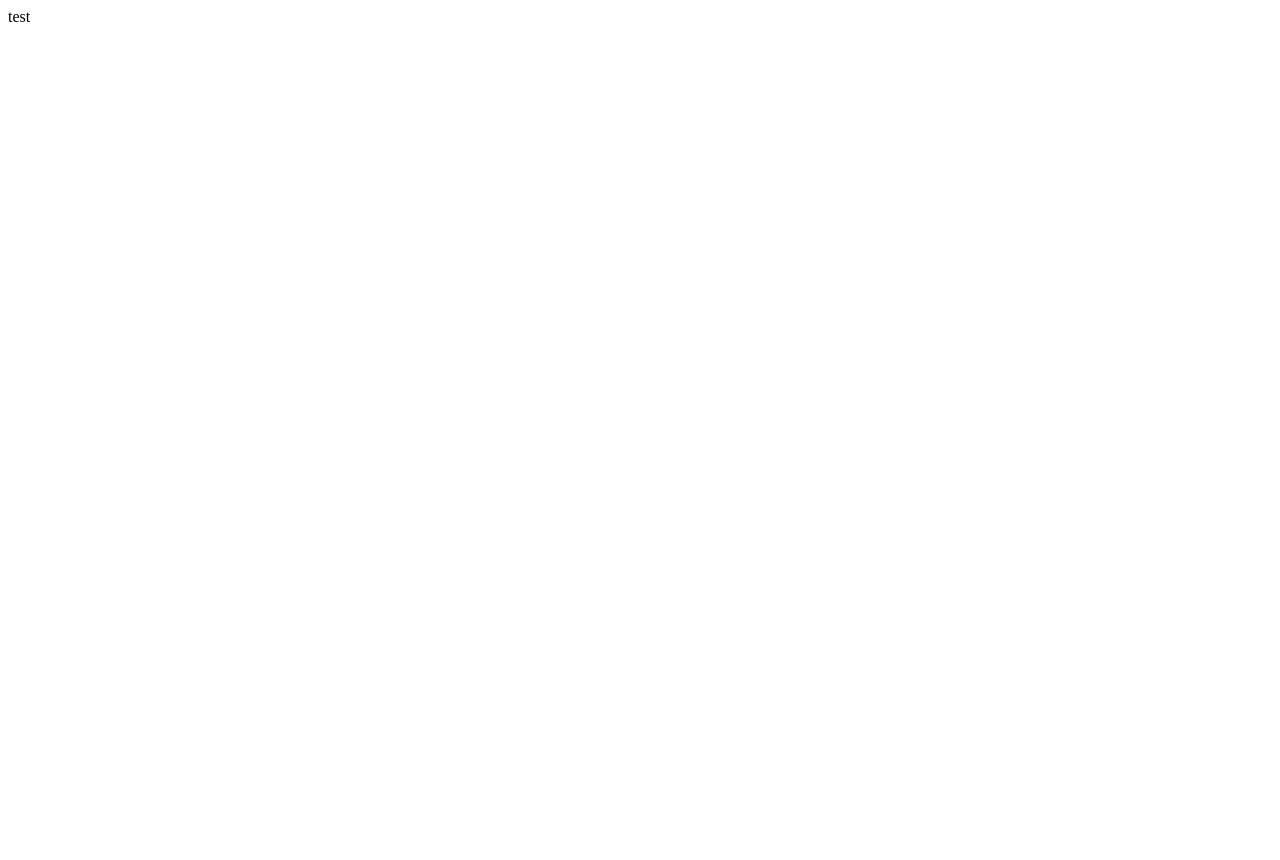
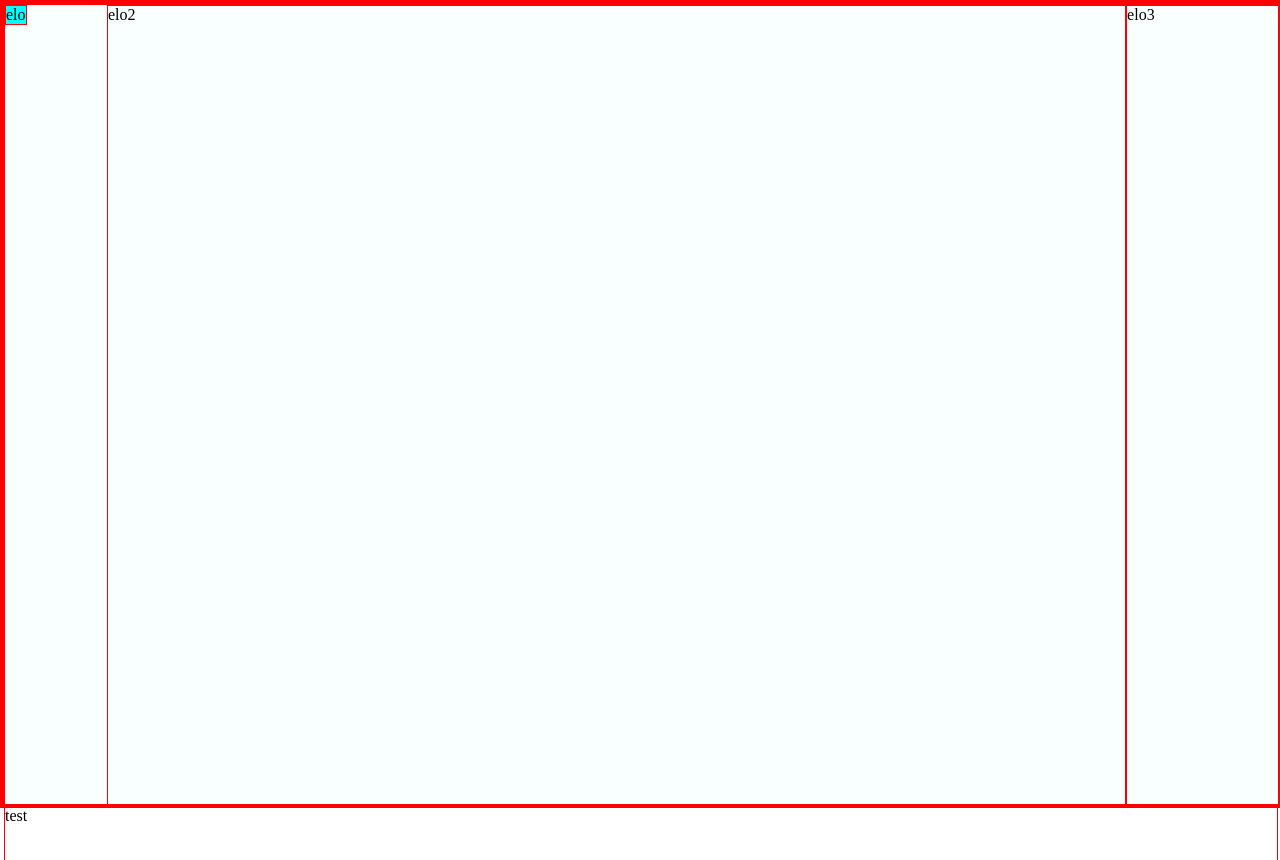
Before and after one commit to JakubSapko/JakubSapko.github.io, a React (Vite) app: page / in a window 1280 px wide. Shown: the top 860 px of the page. Before the commit the page ends 800 px from the top, so only its background shows below. Built offline with nearby package versions, Linux system fonts and the light colour scheme.

Commit message:
add: setup basic panel structure

```diff
--- a/src/App.tsx
+++ b/src/App.tsx
@@ -1,3 +1,11 @@
+import { Landing } from "./Landing";
+import { Layout } from "./Layout";
+
 export const App = () => {
-  return <div>test</div>;
+    return (
+        <Layout>
+            <Landing />
+            <div className="panel">test</div>
+        </Layout>
+    );
 };
--- /dev/null
+++ b/src/Landing.tsx
@@ -0,0 +1,9 @@
+export const Landing = () => {
+    return (
+        <div className="landing-container">
+            <div className="icons">elo</div>
+            <div className="welcome-text-container">elo2</div>
+            <div className="theme-switcher-container">elo3</div>
+        </div>
+    );
+};
--- /dev/null
+++ b/src/Layout.tsx
@@ -0,0 +1,7 @@
+interface ILayoutProps {
+    children: React.ReactNode;
+}
+
+export const Layout: React.FC<ILayoutProps> = ({ children }) => {
+    return <div className="layout-container">{children}</div>;
+};
--- /dev/null
+++ b/src/styles.scss
@@ -0,0 +1,42 @@
+body {
+    margin: 0;
+    padding: 0;
+    height: 100%;
+    width: 100%;
+}
+
+* {
+    border: 1px solid red;
+}
+
+.panel {
+    min-height: 100vh;
+}
+
+.layout-container {
+    background-color: rgba(248, 255, 255, 0.826);
+    height: 100vh;
+    display: flex;
+    flex-direction: column;
+}
+
+.landing-container {
+    @extend .panel;
+    width: 100%;
+    margin: auto;
+    display: grid;
+    grid-template-columns: 1fr 10fr 1.5fr;
+}
+
+.welcome-text-container {
+    grid-column: 2;
+}
+
+.theme-switcher-container {
+    grid-column: 3;
+}
+
+.icons {
+    background-color: cyan;
+    position: fixed;
+}
```
Also changed, not shown: src/main.tsx (+8 -7 lines).
